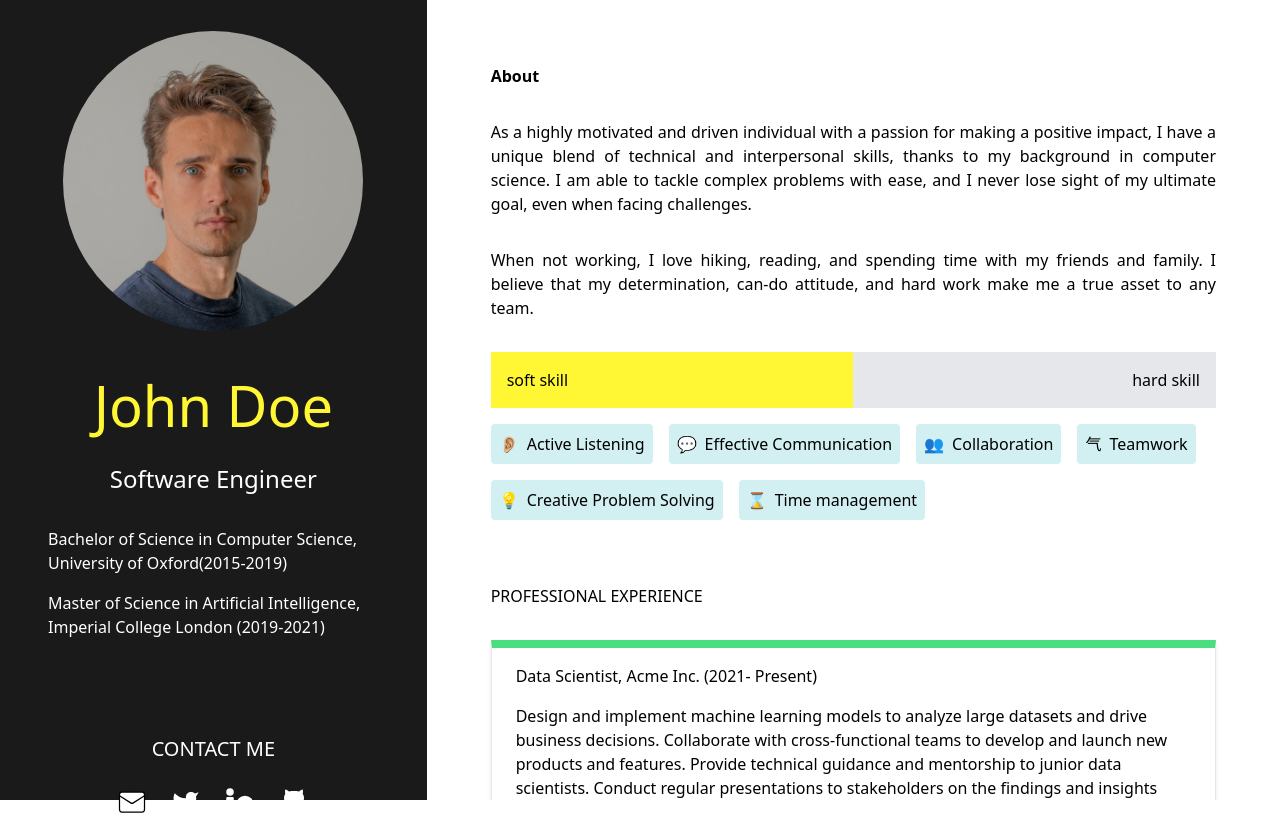
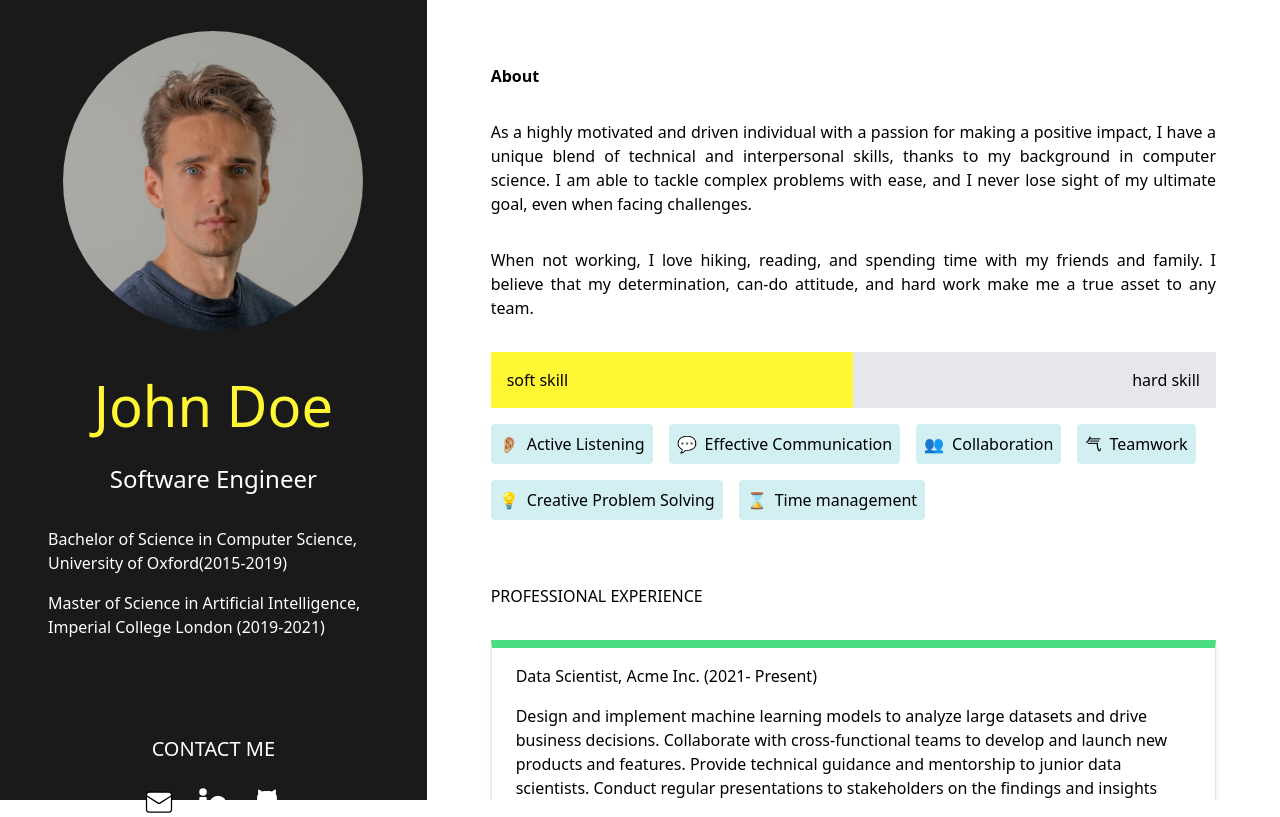
Before and after one commit to Iqbalshah786/resume-app, a Next.js app: page / in a window 1280 px wide. Built offline with nearby package versions, Linux system fonts and the light colour scheme.

Commit message:
Update Icons and Contact Links

```diff
--- a/data/Icons/index.ts
+++ b/data/Icons/index.ts
@@ -1,6 +1,6 @@
 import github from './github.svg'
 import linkedin from './linkedin.svg'
 import mail from './mail.svg'
-import twitter from './twitter.svg'
 
-export {github,linkedin,mail,twitter}
+
+export {github,linkedin,mail}
--- a/data/data.ts
+++ b/data/data.ts
@@ -1,4 +1,4 @@
-import { github, linkedin, mail, twitter } from "./Icons";
+import { github, linkedin, mail } from "./Icons";
 
 
 export const skills = {
@@ -47,18 +47,17 @@ export const contacts = [
 	{
 		name:"mail",
 		icon:mail,
-	},
-	{
-		name:'Twitter',
-		icon:twitter
+		link:"mailto:emailto:iqbalshahnadiri786@gmail.com",
 	},
 	{
 		name:'Linkedin',
 		icon:linkedin,
+		link:"https://www.linkedin.com/in/iqbalshah-nadiri/"
 	},
 	{
 		name:'Github',
 		icon:github,
+		link:"https://github.com/Iqbalshah786"
 	}
 
 ]
--- a/src/app/components/Contact.tsx
+++ b/src/app/components/Contact.tsx
@@ -1,4 +1,5 @@
 import Image from "next/image";
+import Link from "next/link";
 interface contactTypes {
   name: string;
   icon: any;
@@ -13,13 +14,14 @@ export default function Contact({ contacts }: Props) {
       <h1 className="uppercase mb-4 text-xl">contact me</h1>
       <div className="flex gap-6">
         {contacts.map((contact) => (
+          <Link key={contact.name} href={contact.link} target="_blank">
             <Image
               src={contact.icon}
               alt={contact.name}
               width={30}
               height={30}
-            key={contact.name}
             />
+          </Link>
         ))}
       </div>
     </div>
--- a/src/app/page.tsx
+++ b/src/app/page.tsx
@@ -36,7 +36,7 @@ export default function Home() {
         </div>
         <SideBar />
       </div>
-      <div className=" w-full  md:overflow-y-auto">
+      <div className={` w-full  md:overflow-y-auto ${isOpen && "hidden"}`}>
         <About />
       </div>
     </main>
```
Also changed, not shown: data/Icons/twitter.svg (deleted). Lines whose indentation alone changed are shown as unchanged.
